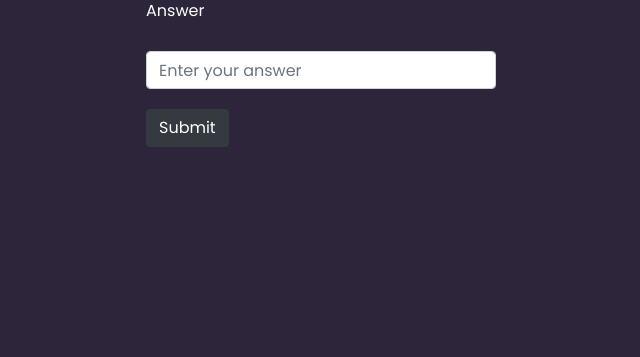
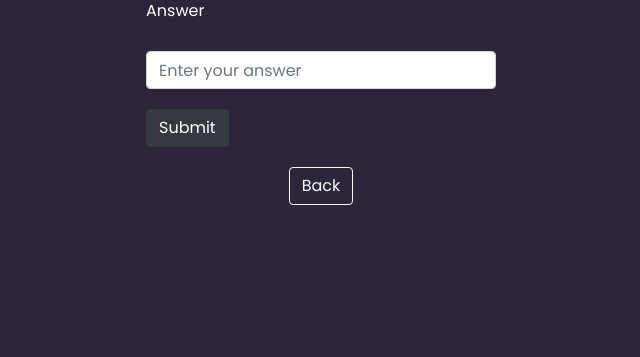
Before and after one commit to Eliory09/Riddlism, a Flask app: template templates/riddle.j2 in a window 1280 px wide. Shown: the part 314-671 px from the top of the page, without its empty margins (319-959 px from the left). Run offline with Flask 2, Linux system fonts and the light colour scheme; the template is opened without the code that fills it: most values are stand-ins (such as "Sample title", 1, 10 or a date in 2020); some libraries are stand-ins or nearby versions.

Commit message:
Riddle page fix

```diff
--- a/templates/riddle.j2
+++ b/templates/riddle.j2
@@ -35,6 +35,9 @@
         <button type="submit" class="btn btn-dark">Submit</button>
       </form>
     </div>
+    <div class="btn-group" role="group" aria-label="Basic checkbox toggle button group">
+      <a href="{{ url_for('riddles') }}"><button type="button" class="btn btn-outline-light" name="submit" value="Homepage">Back</button></a>
+    </div>
 
   </main>
 {% endblock %}
```
